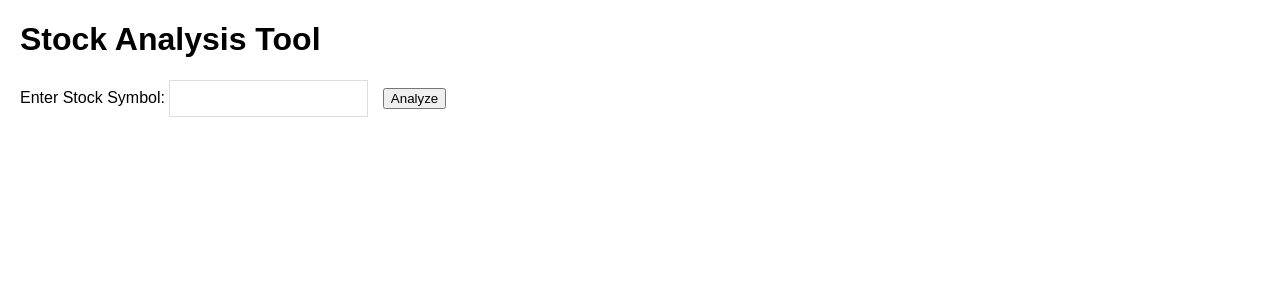
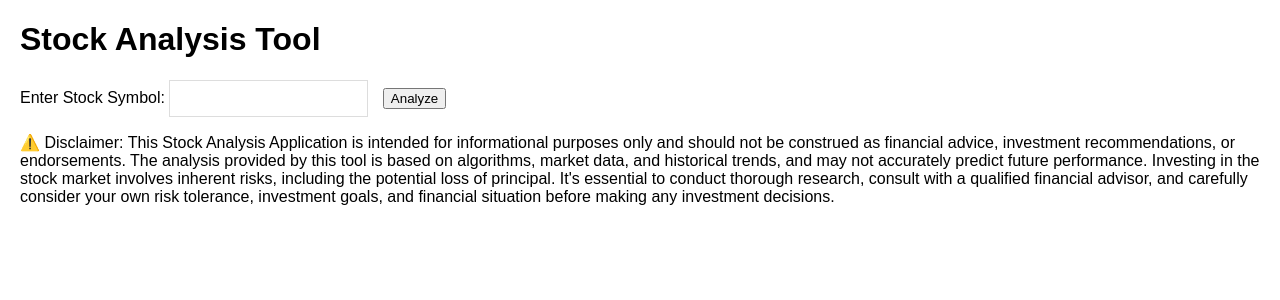
Before and after one commit to ZioGuillo/finbiz_api_app, a Flask app: page / in a window 1280 px wide. Shown: the top 300 px of the page. Run offline with Flask 3, Linux system fonts and the light colour scheme; parts of the project's set-up code (start-up, migrations or seed data) failed here and were passed over; some libraries are stand-ins or nearby versions.

Commit message:
Add disclaimer to analysis and index pages

```diff
--- a/app/templates/analysis_results.html
+++ b/app/templates/analysis_results.html
@@ -7,7 +7,10 @@
 </head>
 <body>
     <div class="container">
-        <h1>Stock Analysis Results for {{ symbol|upper }}</h1>
+        <header>
+            <h1>Stock Analysis Results for {{ symbol|upper }}</h1>
+            <p>⚠️ Disclaimer: This Stock Analysis Application is intended for informational purposes only and should not be construed as financial advice, investment recommendations, or endorsements. The analysis provided by this tool is based on algorithms, market data, and historical trends, and may not accurately predict future performance. Investing in the stock market involves inherent risks, including the potential loss of principal. It's essential to conduct thorough research, consult with a qualified financial advisor, and carefully consider your own risk tolerance, investment goals, and financial situation before making any investment decisions.</p>
+        </header>
 
         <h2>Stock Metrics</h2>
         <table>
--- a/app/templates/index.html
+++ b/app/templates/index.html
@@ -1,8 +1,8 @@
 <!DOCTYPE html>
 <html lang="en">
+<head>
     <link rel="stylesheet" href="{{ url_for('static', filename='style_index.css') }}">
     <meta name="viewport" content="width=device-width, initial-scale=1.0">
-<head>
     <title>Stock Analysis Tool</title>
 </head>
 <body>
@@ -13,5 +13,9 @@
         <input type="text" id="symbol" name="symbol" required>
         <input type="submit" value="Analyze">
     </form>
+    <!-- Footer Disclaimer -->
+    <footer>
+        <p>⚠️ Disclaimer: This Stock Analysis Application is intended for informational purposes only and should not be construed as financial advice, investment recommendations, or endorsements. The analysis provided by this tool is based on algorithms, market data, and historical trends, and may not accurately predict future performance. Investing in the stock market involves inherent risks, including the potential loss of principal. It's essential to conduct thorough research, consult with a qualified financial advisor, and carefully consider your own risk tolerance, investment goals, and financial situation before making any investment decisions.</p>
+    </footer>
 </body>
 </html>
```
